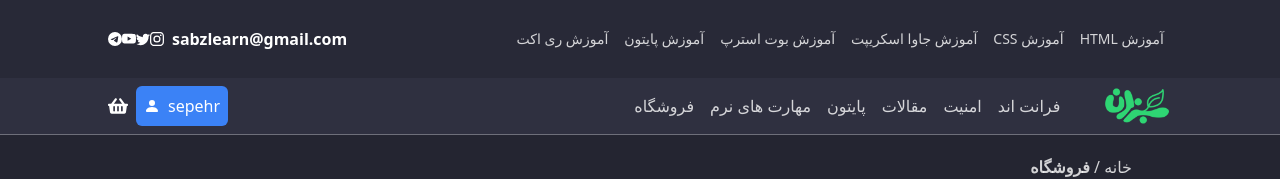
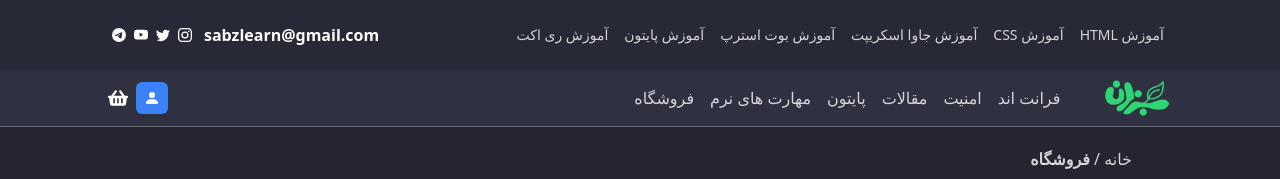
Before and after one commit to dosepehr/sabzlearn-clone, a React (Create React App) app: page /shop in a window 1280 px wide. Shown: the top 179 px of the page. Built offline with nearby package versions, Linux system fonts and the light colour scheme.

Commit message:
getting user data from getme root

```diff
--- a/src/App.js
+++ b/src/App.js
@@ -1,7 +1,8 @@
-import { useState } from 'react';
+import { useState, useEffect } from 'react';
 import { useRoutes } from 'react-router-dom';
 import { routes } from './routes/routes';
 import { mainContext } from './context';
+import { getMe } from './services';
 function App() {
     const router = useRoutes(routes);
     // * states
@@ -10,14 +11,24 @@ function App() {
     const [currentForm, setCurrentForm] = useState('login');
     const [isLoggedIn, setIsLoggedIn] = useState(false);
     const [token, setToken] = useState(null);
-    const [userInfo, setUserInfo] = useState(null);
+    const [userInfo, setUserInfo] = useState({});
 
-    const login = (data,token) => {
-        setToken(token)
-        localStorage.setItem('userToken', token)
-        setIsLoggedIn(true)
-        setUserInfo(data)
-    }
+    const login = (data, token) => {
+        setToken(token);
+        localStorage.setItem('userToken', token);
+        setIsLoggedIn(true);
+        setUserInfo(data);
+    };
+    useEffect(() => {
+        const getUserInfo = async () => {
+            const userToken = localStorage.getItem('userToken');
+            if (userToken) {
+                const { data } = await getMe(userToken);
+                setUserInfo(data)
+            }
+        };
+        getUserInfo();
+    }, []);
     return (
         <>
             <mainContext.Provider
@@ -34,7 +45,7 @@ function App() {
                     setToken,
                     userInfo,
                     setUserInfo,
-                    login
+                    login,
                 }}
             >
                 {router}
--- a/src/components/Navbar.jsx
+++ b/src/components/Navbar.jsx
@@ -6,7 +6,7 @@ import { useContext } from 'react';
 import { Menu } from './index';
 import { Link } from 'react-router-dom';
 const Navbar = () => {
-    const { menu, setMenu } = useContext(mainContext);
+    const { menu, setMenu, userInfo } = useContext(mainContext);
     const menuHandler = () => {
         setMenu((prev) => !prev);
     };
@@ -48,9 +48,11 @@ const Navbar = () => {
                     </div>
                     <div className='flex items-center '>
                         <div className='flex items-center p-2 bg-blue-500 text-white rounded-md'>
-                            <p className='ml-2 hidden min-[930px]:block'>
-                                sepehr
-                            </p>
+                            {Object.keys(userInfo).length > 0 && (
+                                <p className='ml-2 hidden min-[930px]:block'>
+                                    {userInfo.username}
+                                </p>
+                            )}
                             <BsFillPersonFill />
                         </div>
                         <div className='mr-2 text-white text-xl'>
--- a/src/components/RegisterForm.jsx
+++ b/src/components/RegisterForm.jsx
@@ -11,6 +11,7 @@ const RegisterForm = () => {
             ...values,
             confirmPassword: values.password,
         });
+        console.log(data)
         login(data.user, data.accessToken);
         toast.fire({
             icon: 'success',
--- a/src/components/Topbar.jsx
+++ b/src/components/Topbar.jsx
@@ -18,10 +18,11 @@ const Topbar = () => {
                     <p className='text-white ml-2 font-semibold'>
                         sabzlearn@gmail.com
                     </p>
-                    {topbarIcons.map((icon,index) => (
-                        <div key={index} >
+                    {topbarIcons.map((icon, index) => (
+                        <>
+                            <div key={index}  className='mx-1 text-white text-sm'>
                                 <span
-                                className='mx-1 text-white text-sm '
+                                    className='mx-1 text-white text-sm'
                                     id={`link-${icon.id}`}
                                 >
                                     {icon.icon}
@@ -32,6 +33,7 @@ const Topbar = () => {
                                     content={`مارا در ${icon.tooltip} دنبال کنید`}
                                 />
                             </div>
+                        </>
                     ))}
                 </div>
             </div>
--- a/src/services/index.js
+++ b/src/services/index.js
@@ -6,3 +6,11 @@ export const registerUser = (newUserInfo) => {
     const url = `${BASE_URL}/auth/register`;
     return axios.post(url, newUserInfo);
 };
+export const getMe = (token) => {
+    const url = `${BASE_URL}/auth/me`;
+    return axios.get(url, {
+        headers: {
+            Authorization: `Bearer ${token}`,
+        },
+    });
+};
```
Lines whose indentation alone changed are shown as unchanged.
